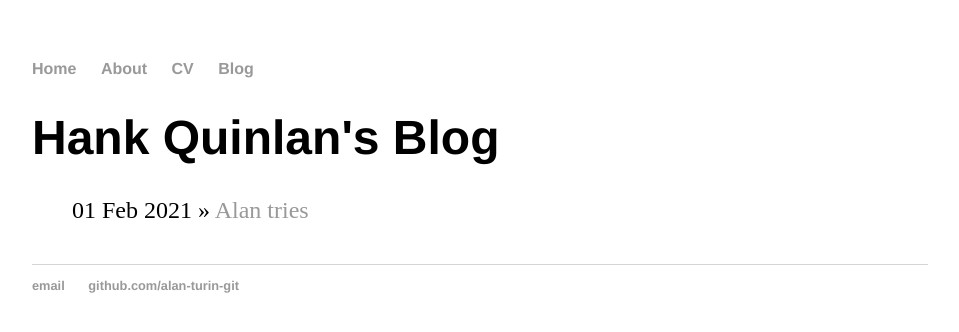
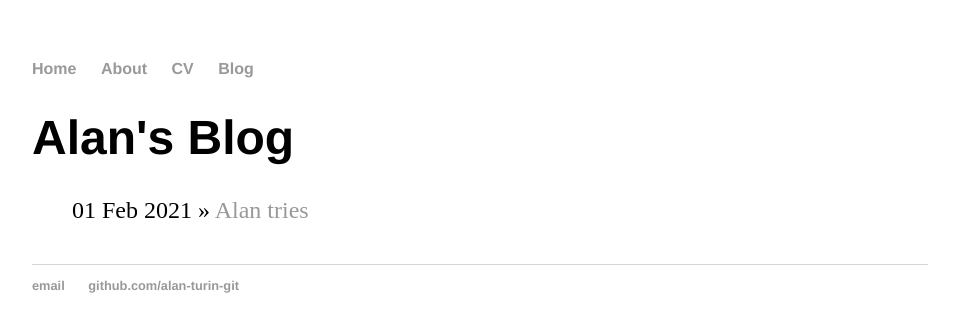
Before and after one commit to alan-turin-git/alan-turin-git.github.io, a Jekyll site: the page built from blog/index.html, in a window 1280 px wide. Shown: the top 332 px of the page, without its empty margins (160-1119 px from the left). Built offline with Jekyll 4.4.1, drawn with Linux system fonts in a browser that asks for light colours.

Commit message:
Update index.html

```diff
--- a/blog/index.html
+++ b/blog/index.html
@@ -1,11 +1,12 @@
 ---
 layout: default
-title: Hank Quinlan's Blog
+title: Alan's Blog
 ---
-	<h1>{{ page.title }}</h1>
-	<ul class="posts">
+<h1>{{ page.title }}</h1>
+<ul class="posts">
 
-	  {% for post in site.posts %}
-	    <li><span>{{ post.date | date_to_string }}</span> » <a href="{{ post.url }}" title="{{ post.title }}">{{ post.title }}</a></li>
-	  {% endfor %}
-	</ul>
+  {% for post in site.posts %}
+    <li><span>{{ post.date | date_to_string }}</span> &raquo; <a href="{{ post.url }}" title="{{ post.title }}">{{ post.title }}</a></li>
+  {% endfor %}
+
+</ul>
```
